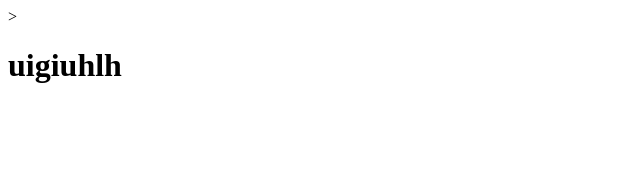
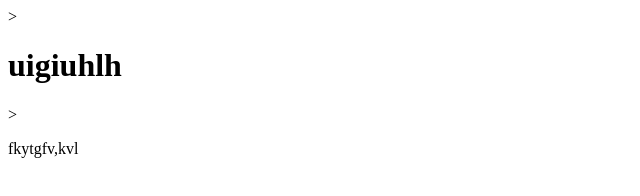
Before and after one commit to sandiMariah/aulateste3, a plain HTML site: page index.html in a window 1280 px wide. Shown: the whole page, without its empty margins (0-640 px from the left). Drawn offline with Linux system fonts and the light colour scheme.

Commit message:
Update index.html

```diff
--- a/index.html
+++ b/index.html
@@ -7,5 +7,6 @@
 </head>
 <body>
     ><h1> uigiuhlh  </h1>
+    ><p> fkytgfv,kvl </p>
 </body>
 </html>
```
